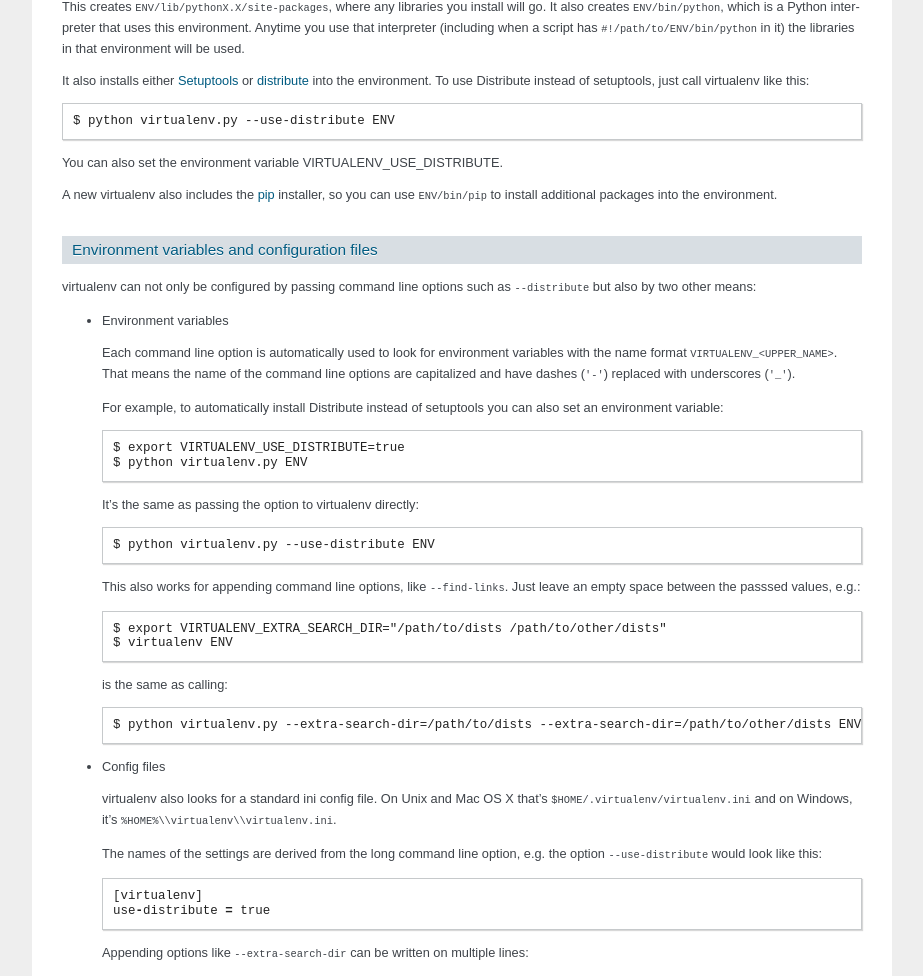
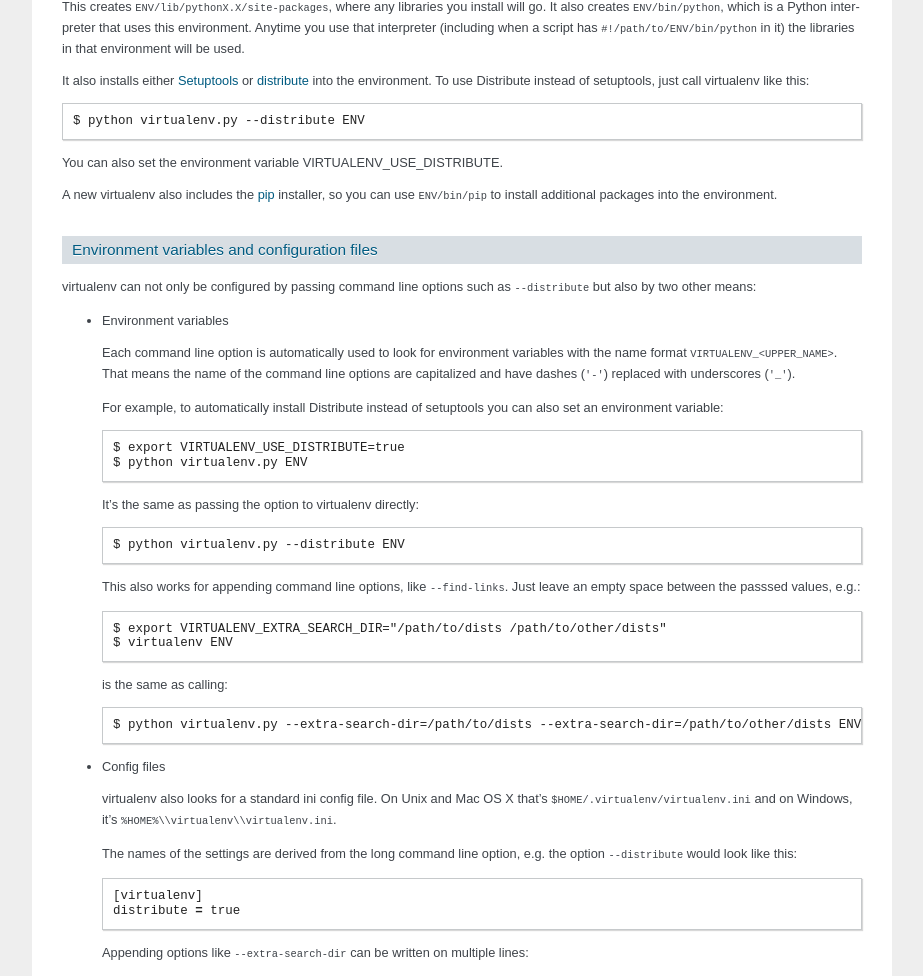
Before and after one commit to pypa/virtualenv, a Sphinx documentation site: the page built from docs/index.txt, in a window 1280 px wide and 1400 px high, scrolled down 1129 px. Shown: the part 146-1122 px from the top of the window, without its empty margins (198-1121 px from the left). Built offline with Sphinx 7.4.7, drawn with Linux system fonts in a browser that asks for light colours.

Commit message:
Removed duplicate --use-distribute option again since `--distribute` is good enough.

```diff
--- a/docs/index.txt
+++ b/docs/index.txt
@@ -81,7 +81,7 @@ It also installs either `Setuptools
 <http://pypi.python.org/pypi/distribute>`_ into the environment. To use
 Distribute instead of setuptools, just call virtualenv like this::
 
-    $ python virtualenv.py --use-distribute ENV
+    $ python virtualenv.py --distribute ENV
 
 You can also set the environment variable VIRTUALENV_USE_DISTRIBUTE.
 
@@ -110,7 +110,7 @@ virtualenv can not only be configured by passing command line options such as
 
   It's the same as passing the option to virtualenv directly::
 
-      $ python virtualenv.py --use-distribute ENV
+      $ python virtualenv.py --distribute ENV
 
   This also works for appending command line options, like ``--find-links``.
   Just leave an empty space between the passsed values, e.g.::
@@ -129,10 +129,10 @@ virtualenv can not only be configured by passing command line options such as
   ``%HOME%\\virtualenv\\virtualenv.ini``.
 
   The names of the settings are derived from the long command line option,
-  e.g. the option ``--use-distribute`` would look like this::
+  e.g. the option ``--distribute`` would look like this::
 
       [virtualenv]
-      use-distribute = true
+      distribute = true
 
   Appending options like ``--extra-search-dir`` can be written on multiple
   lines::
```
Also changed, not shown: virtualenv.py (+5 -3 lines).
